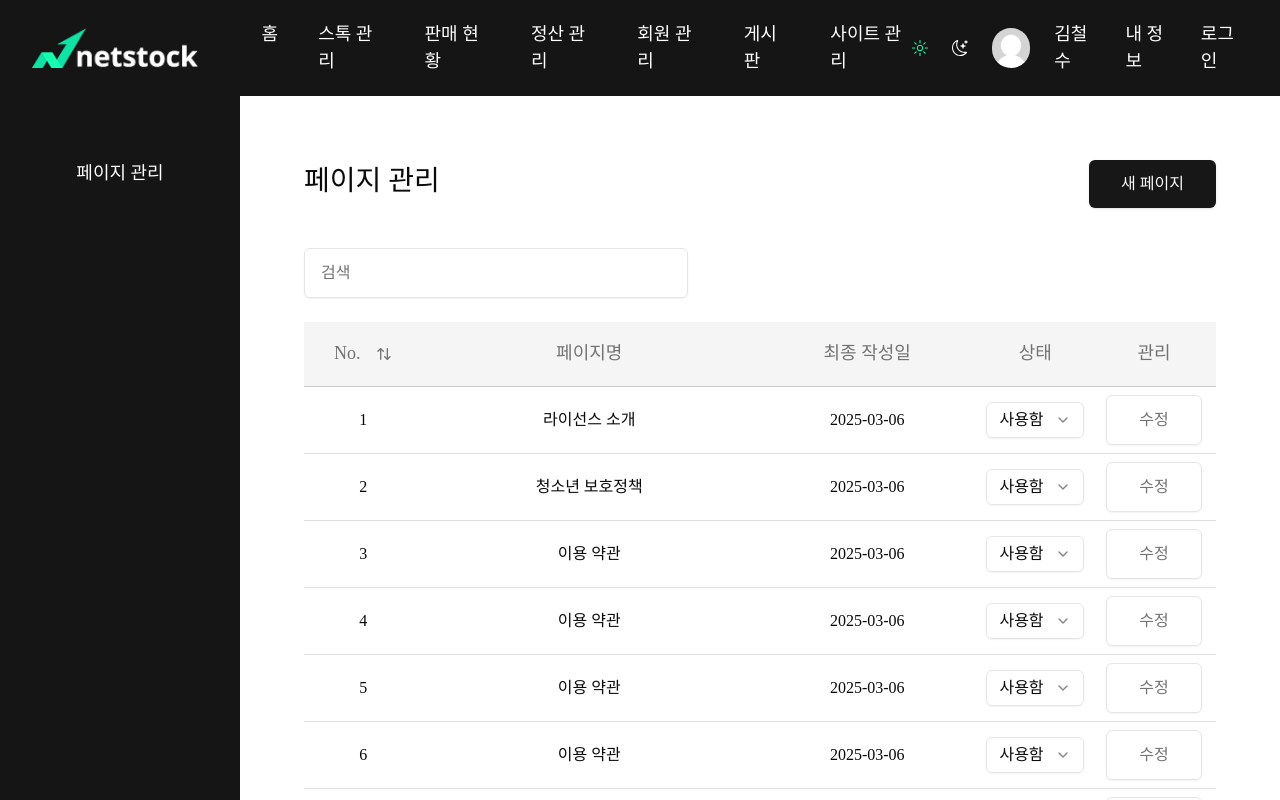
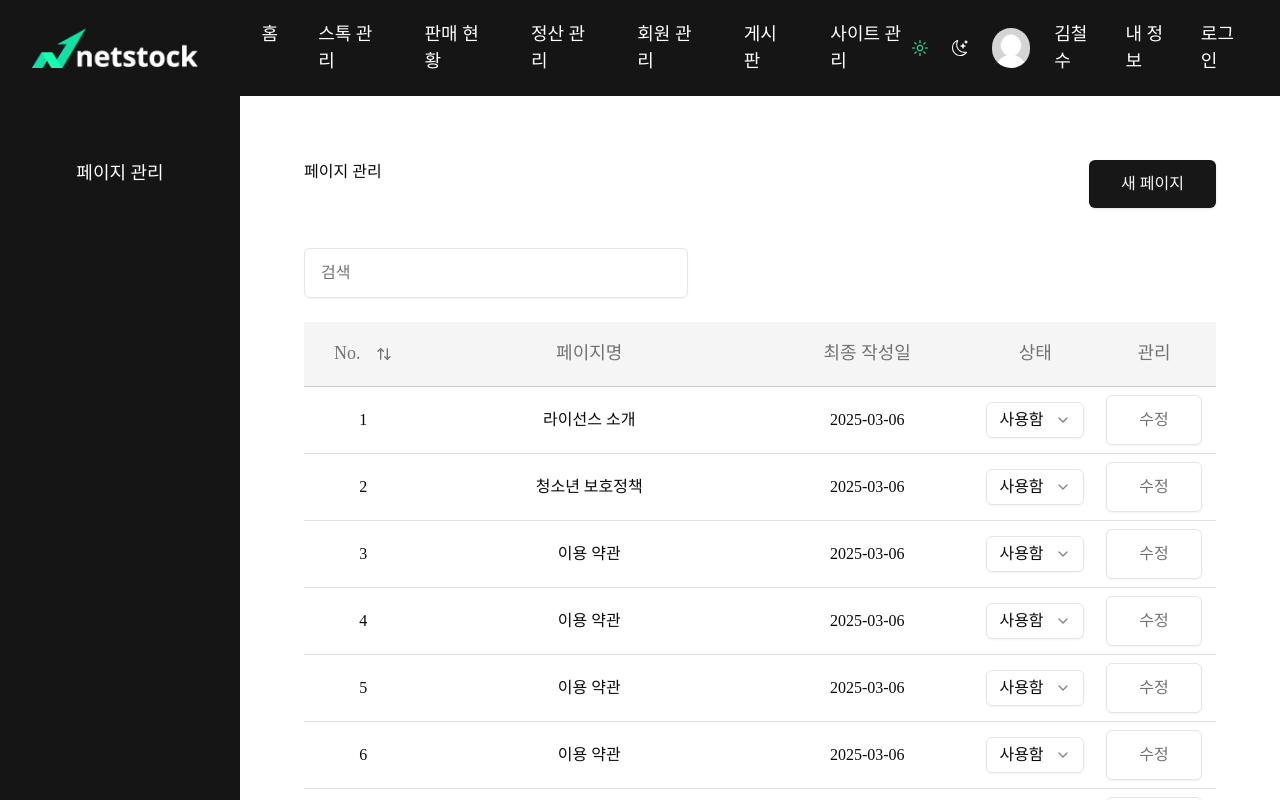
Before and after one commit to netmaru-dev/nnetstock-front, a React (Vite) app: page /admin/site in a window 1280 px wide. Built offline with nearby package versions, Linux system fonts and the light colour scheme; a web font is replaced by a local one; what react-quill-new would draw is missing.

Commit message:
♻️ refactor: textItem 컴포넌트의 title 코드 분리

```diff
--- a/src/common/components/ui/textItem/TextItem.tsx
+++ b/src/common/components/ui/textItem/TextItem.tsx
@@ -2,9 +2,9 @@ import clsx from 'clsx';
 
 interface TextItemProps {
   /** 텍스트 사이즈 */
-  size?: 'small' | 'medium' | 'large' | 'title' | 'sub-title';
-  /** 텍스트 내용 */
-  label: string;
+  size?: 'small' | 'medium' | 'large' | 'big';
+  /** 텍스트 내용 (컴포넌트도 가능)*/
+  label: React.ReactNode;
   /** 클릭 이벤트 */
   onClick?: () => void;
   /** 선택 상태 활성화 여부 */
@@ -15,6 +15,8 @@ interface TextItemProps {
   isPointer?: boolean;
   /** 클래스 네임 */
   className?: string;
+  /** 아이콘 */
+  icon?: React.ReactNode;
 }
 
 const TextItem = ({
@@ -25,6 +27,7 @@ const TextItem = ({
   isHover = false,
   isPointer = false,
   className,
+  icon,
 }: TextItemProps) => {
   return (
     <span
@@ -34,9 +37,9 @@ const TextItem = ({
           'text-14': size === 'small',
           'text-16': size === 'medium',
           'text-18': size === 'large',
-          'text-22 font-semibold': size === 'sub-title',
-          'text-28 font-extrabold': size === 'title',
+          'text-20': size === 'big',
         },
+        icon && 'flex items-center gap-3',
         isPointer && 'cursor-pointer',
         isHover && 'hover:text-main',
         isActive ? 'text-main' : 'text-text dark:text-white',
@@ -44,6 +47,7 @@ const TextItem = ({
       )}
       onClick={onClick}
     >
+      {icon}
       {label}
     </span>
   );
--- /dev/null
+++ b/src/common/components/ui/textItem/TitleTextItem.tsx
@@ -0,0 +1,26 @@
+import clsx from 'clsx';
+
+interface TitleTextItemProps {
+  label: React.ReactNode;
+  size?: 'title' | 'sub-title';
+  className?: string;
+}
+
+const TitleTextItem = ({ label, size = 'title', className }: TitleTextItemProps) => {
+  return (
+    <span
+      className={clsx(
+        'font-medium',
+        {
+          'text-28 font-bold': size === 'title',
+          'text-22 font-semibold': size === 'sub-title',
+        },
+        className
+      )}
+    >
+      {label}
+    </span>
+  );
+};
+
+export default TitleTextItem;
```
Also changed, not shown: 1 other file (tests, documents, lock files or other folders).
